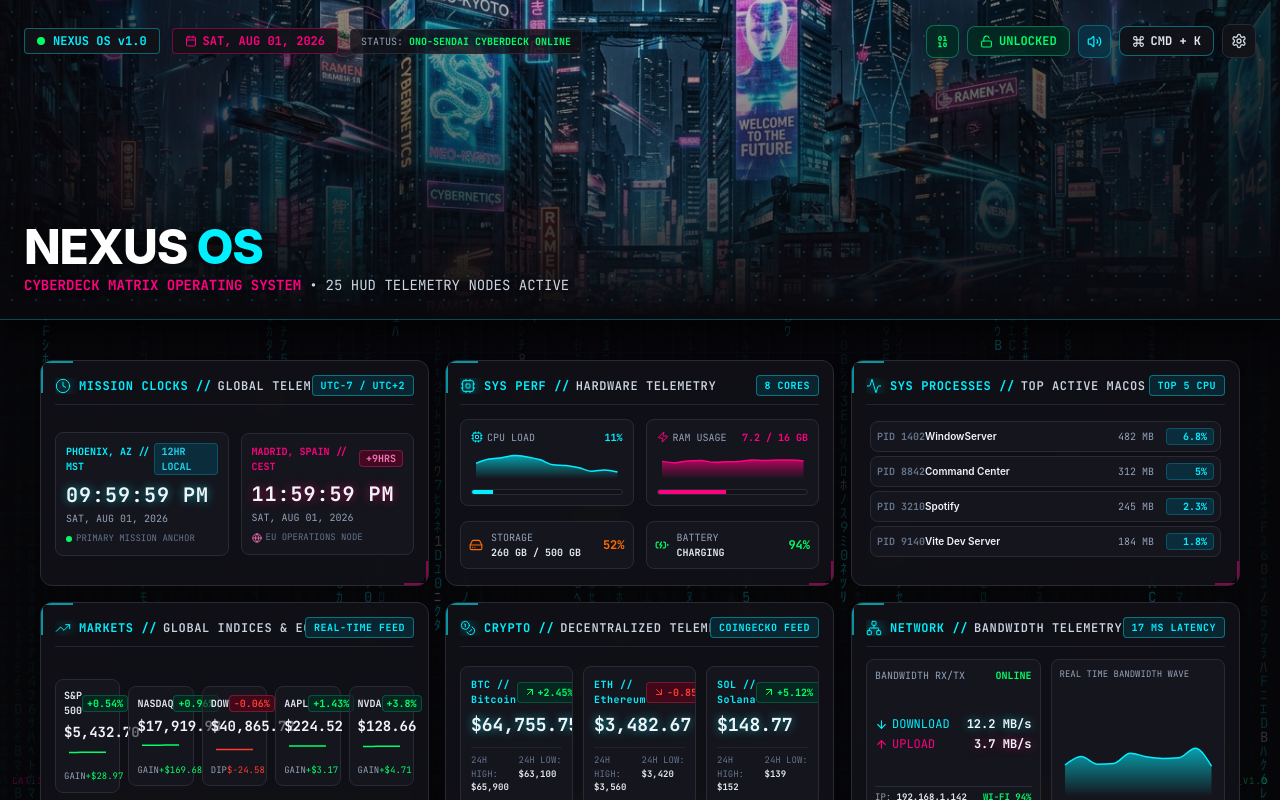
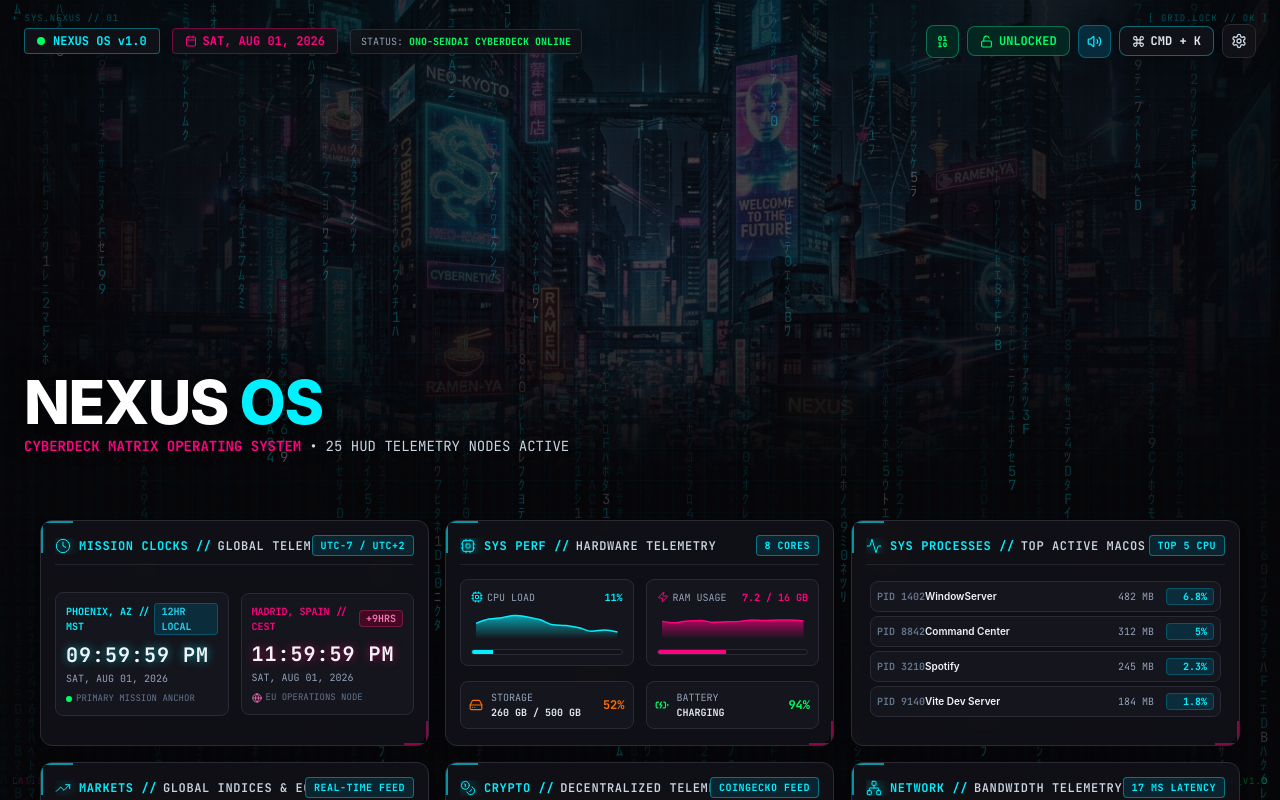
Before and after one commit to hunterom-pe/cybernetic-command-center, a React (Vite) app: page / in a window 1280 px wide. Shown: the top 800 px of the page. Built offline with nearby package versions, Linux system fonts and the light colour scheme; no server answers.

Commit message:
style(header): lock 50% taller 480px cyberpunk city banner with vertical gradient fade into obsidian matrix background

```diff
--- a/src/renderer/components/common/FixedCyberBackground.tsx
+++ b/src/renderer/components/common/FixedCyberBackground.tsx
@@ -6,7 +6,20 @@ export const FixedCyberBackground: React.FC = () => {
       {/* Base Deep Obsidian Background */}
       <div className="absolute inset-0 bg-[#08080C]" />
 
-      {/* Static Cyberpunk 24px Grid Overlay */}
+      {/* Locked Fixed Cityscape Banner Image (Height 480px - 50% Taller) */}
+      <div className="absolute top-0 left-0 right-0 h-[480px] overflow-hidden">
+        <img
+          src="./assets/city_banner.jpg"
+          alt="Cyberpunk City Skyline"
+          className="w-full h-full object-cover object-center filter brightness-85 contrast-110 opacity-75"
+        />
+
+        {/* Vertical Fade Mask: City image fades seamlessly into deep black obsidian as you scroll down */}
+        <div className="absolute inset-0 bg-gradient-to-b from-transparent via-[#08080C]/40 to-[#08080C]" />
+        <div className="absolute inset-0 bg-gradient-to-r from-[#08080C]/70 via-transparent to-[#08080C]/70" />
+      </div>
+
+      {/* Static Cyberpunk Grid Overlay */}
       <div
         className="absolute inset-0 opacity-20"
         style={{
@@ -19,7 +32,7 @@ export const FixedCyberBackground: React.FC = () => {
       />
 
       {/* Perspective 3D Neon Horizon Glow */}
-      <div className="absolute inset-x-0 top-0 h-96 bg-gradient-to-b from-[#00F0FF]/10 via-[#FF007F]/5 to-transparent filter blur-3xl opacity-60" />
+      <div className="absolute inset-x-0 top-0 h-96 bg-gradient-to-b from-[#00F0FF]/15 via-[#FF007F]/5 to-transparent filter blur-3xl opacity-60" />
 
       {/* CRT Scanline Texture Overlay */}
       <div
--- a/src/renderer/components/common/HeaderBanner.tsx
+++ b/src/renderer/components/common/HeaderBanner.tsx
@@ -27,23 +27,9 @@ export const HeaderBanner: React.FC<HeaderBannerProps> = ({ onOpenSettings, onOp
   };
 
   return (
-    <header className="relative w-full h-64 sm:h-80 overflow-hidden border-b border-[#00F0FF]/30 select-none shadow-[0_10px_30px_rgba(0,0,0,0.8)]">
-      {/* Background Panoramic City Image */}
-      <img
-        src="./assets/city_banner.jpg"
-        alt="Cyberpunk City Skyline"
-        className="absolute inset-0 w-full h-full object-cover object-center filter brightness-90 contrast-110"
-      />
-
-      {/* Cyberpunk Dark Gradients */}
-      <div className="absolute inset-0 bg-gradient-to-t from-[#08080C] via-[#08080C]/50 to-transparent" />
-      <div className="absolute inset-0 bg-gradient-to-r from-[#08080C]/80 via-transparent to-[#08080C]/80" />
-
-      {/* Grid Scanline Overlay */}
-      <div className="absolute inset-0 bg-[radial-gradient(#00F0FF_1px,transparent_1px)] [background-size:24px_24px] opacity-15 pointer-events-none" />
-
+    <header className="relative w-full h-[480px] select-none">
       {/* Header Content */}
-      <div className="relative z-10 flex flex-col justify-between h-full p-4 sm:p-6 max-w-[1920px] mx-auto">
+      <div className="relative z-10 flex flex-col justify-between h-full p-4 sm:p-6 max-w-[1920px] mx-auto pb-12">
         {/* Top Control Bar */}
         <div className="flex items-center justify-between">
           {/* App Badge, Date & Status */}
@@ -126,9 +112,9 @@ export const HeaderBanner: React.FC<HeaderBannerProps> = ({ onOpenSettings, onOp
           </div>
         </div>
 
-        {/* Bottom Banner Title & Subtitle with RGB Chromatic Glitch */}
-        <div className="space-y-1">
-          <h1 className="text-3xl sm:text-5xl font-extrabold tracking-tight font-sans text-white drop-shadow-[0_4px_12px_rgba(0,0,0,0.9)] glitch-hover cursor-pointer">
+        {/* Bottom Banner Title & Subtitle */}
+        <div className="space-y-1 mt-auto">
+          <h1 className="text-4xl sm:text-6xl font-extrabold tracking-tight font-sans text-white drop-shadow-[0_4px_16px_rgba(0,0,0,0.9)] glitch-hover cursor-pointer">
             NEXUS <span style={{ color: colors.primary }}>OS</span>
           </h1>
           <p className="font-mono text-xs sm:text-sm text-slate-300 flex items-center space-x-2 drop-shadow-md">
```
